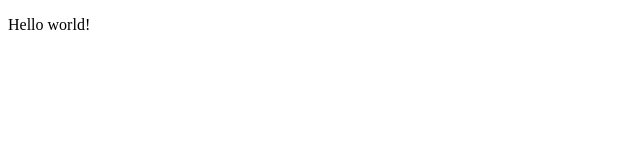
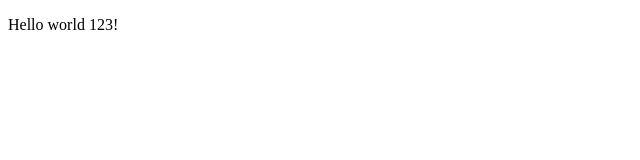
Before and after one commit to MauMau345/MauMau345.github.io, a plain HTML site: page index.html in a window 1280 px wide. Shown: the full height of the page, 0-640 px from the left. Drawn offline with Linux system fonts and the light colour scheme.

Commit message:
Update index.html

```diff
--- a/index.html
+++ b/index.html
@@ -5,7 +5,7 @@
   </head>
   <body>
     <div>
-        <p>Hello world!</p>
+        <p>Hello world 123!</p>
     </div>
   </body>
 </html>
```
